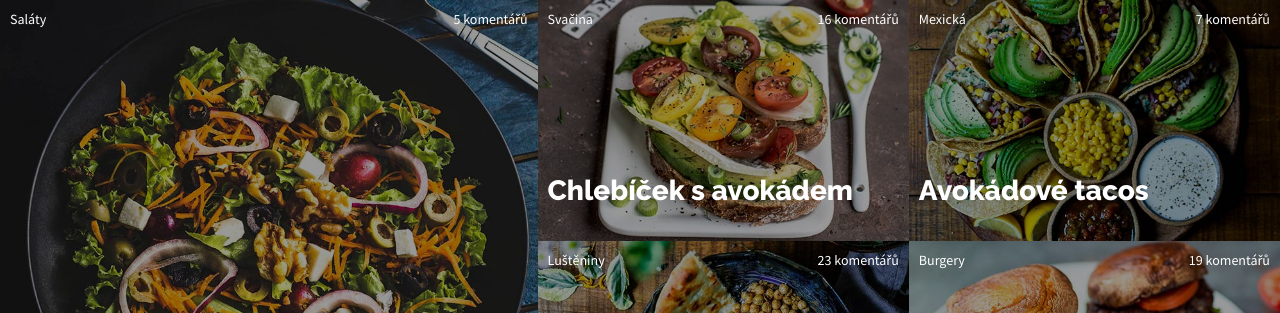
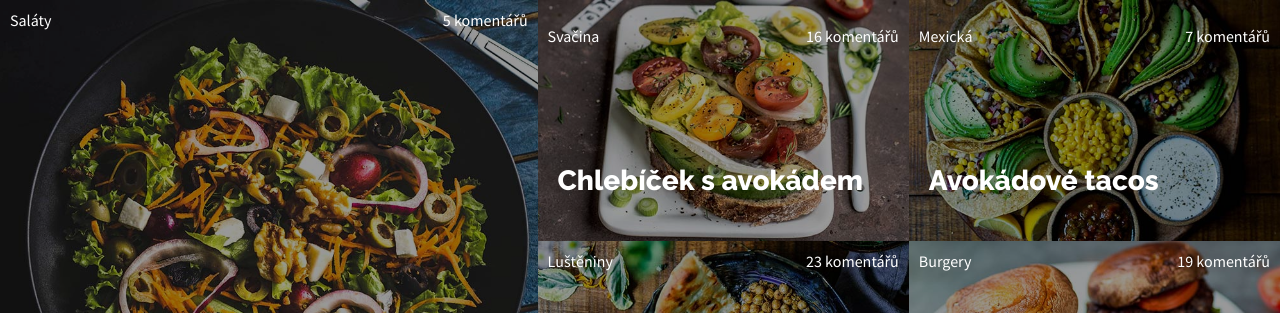
Before and after one commit to Digitalni-akademie-Web-Jaro-2020-Praha/ukol-recepty-zladkaskazkina, a plain HTML site: page Veganska-varianta/index-level2-tezsi.html in a window 1280 px wide. Shown: the top 313 px of the page. Drawn offline with Linux system fonts and the light colour scheme.

Commit message:
apply dry priciples

```diff
--- a/Veganska-varianta/index-level2-tezsi.html
+++ b/Veganska-varianta/index-level2-tezsi.html
@@ -16,42 +16,52 @@
       <!-- hlavni recept -->
       <section class="main-receipt">
         <img src="images/salat.jpg" alt="salat obrazek" class="main-img" />
-        <div class="part-of">Saláty</div>
-        <div class="comments">5 komentářů</div>
-        <h1>Salát s vlašskými ořechy</h1>
+        <div class="more-info">
+          <div>Saláty</div>
+          <div>5 komentářů</div>
+        </div>
+        <h1 class="title">Salát s vlašskými ořechy</h1>
       </section>
 
       <!-- maly recept 2 -->
       <section class="other-receipts">
         <section class="small-receipt">
           <img src="images/chlebicek.jpg" alt="chlebicek obrazek" />
-          <div class="part-of">Svačina</div>
-          <div class="comments">16 komentářů</div>
-          <h2>Chlebíček s avokádem</h2>
+          <div class="more-info">
+            <p>Svačina</p>
+            <p>16 komentářů</p>
+          </div>
+          <h2 class="title">Chlebíček s avokádem</h2>
         </section>
 
         <!-- maly recept 3 -->
         <section class="small-receipt">
           <img src="images/tacos.jpg" alt="tacos obrazek" />
-          <div class="part-of">Mexická</div>
-          <div class="comments">7 komentářů</div>
-          <h2>Avokádové tacos</h2>
+          <div class="more-info">
+            <p>Mexická</p>
+            <p>7 komentářů</p>
+          </div>
+          <h2 class="title">Avokádové tacos</h2>
         </section>
 
         <!-- maly recept 4 -->
         <section class="small-receipt">
           <img src="images/cizrna.jpg" alt="cizrna obrazek" />
-          <div class="part-of">Luštěniny</div>
-          <div class="comments">23 komentářů</div>
-          <h2>Pita chléb s cizrnou</h2>
+          <div class="more-info">
+            <div>Luštěniny</div>
+            <div>23 komentářů</div>
+          </div>
+          <h2 class="title">Pita chléb s cizrnou</h2>
         </section>
 
         <!-- maly recept 5 -->
         <section class="small-receipt">
           <img src="images/burger.jpg" alt="burger obrazek" />
-          <div class="part-of">Burgery</div>
-          <div class="comments">19 komentářů</div>
-          <h2>Sojový burger</h2>
+          <div class="more-info">
+            <div>Burgery</div>
+            <div>19 komentářů</div>
+          </div>
+          <h2 class="title">Sojový burger</h2>
         </section>
       </section>
     </main>
--- a/Veganska-varianta/style.css
+++ b/Veganska-varianta/style.css
@@ -8,24 +8,10 @@ html {
   box-sizing: inherit;
 }
 
+/* Vseobecne */
 body {
   margin: 0;
   font-family: "Source Sans Pro", sans-serif;
-}
-
-.paticka {
-  text-align: center;
-  font-size: 14px;
-  color: silver;
-}
-
-.paticka a {
-  color: silver;
-}
-
-.main-receipt {
-  min-height: 200px;
-  position: relative;
   color: white;
 }
 img {
@@ -34,44 +20,53 @@ img {
   filter: brightness(60%);
   object-fit: cover;
 }
-.part-of {
-  position: absolute;
-  top: 10px;
-  left: 10px;
+/* Pismo */
+.p {
   font-size: 14px;
   font-weight: 400;
-  font-family: "Source Sans Pro", sans-serif;
-}
-
-.small-receipt {
-  position: relative;
-  text-align: center;
-  color: white;
-}
-.comments {
-  position: absolute;
-  top: 10px;
-  right: 10px;
-  font-size: 14px;
-  font-weight: 400;
-  font-family: "Source Sans Pro", sans-serif;
 }
 h1 {
-  position: absolute;
-  bottom: 10px;
-  left: 10px;
   font-size: 28px;
   font-weight: 800;
   font-family: "Raleway", sans-serif;
 }
 h2 {
+  font-size: 18px;
+  font-weight: 800;
+  font-family: "Raleway", sans-serif;
+  padding: 10px;
+}
+
+.more-info {
+  position: absolute;
+  top: 0px;
+  padding: 10px;
+  width: 100%;
+  display: flex;
+  justify-content: space-between;
+}
+.title {
   position: absolute;
   bottom: 10px;
   left: 10px;
-  font-size: 18px;
-  font-weight: 800;
-  font-family: "Raleway", sans-serif;
 }
+/* Hlavni recept */
+
+.main-receipt {
+  min-height: 200px;
+  position: relative;
+}
+
+.small-receipt {
+  min-height: 90px;
+  position: relative;
+}
+.other-receipts {
+  display: flex;
+  flex-direction: column;
+  width: 100%;
+}
+/* Tablet */
 @media (min-width: 480px) {
   .main-receipt {
     min-height: 250px;
@@ -79,6 +74,7 @@ h2 {
   .other-receipts {
     display: flex;
     flex-wrap: wrap;
+    flex-direction: row;
     justify-content: space-between;
     width: 100%;
   }
@@ -93,6 +89,8 @@ h2 {
     font-size: 22px;
   }
 }
+
+/* PC */
 @media (min-width: 860px) {
   main {
     display: flex;
@@ -103,6 +101,8 @@ h2 {
   }
   .other-receipts {
     width: 58%;
+    flex-direction: row;
+    flex-wrap: wrap;
   }
   .small-receipt {
     min-height: 200px;
@@ -114,3 +114,15 @@ h2 {
     font-size: 28px;
   }
 }
+
+/* Paticka */
+
+.paticka {
+  text-align: center;
+  font-size: 14px;
+  color: silver;
+}
+
+.paticka a {
+  color: silver;
+}
```
